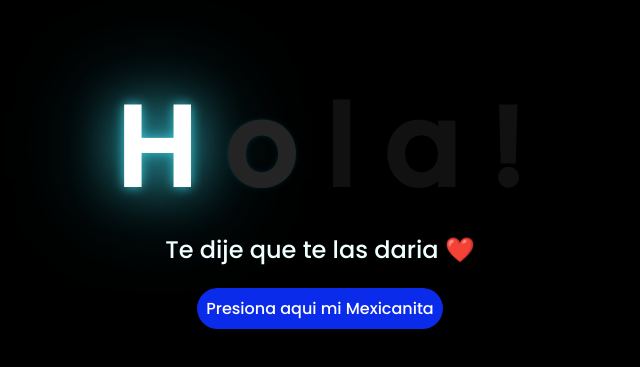
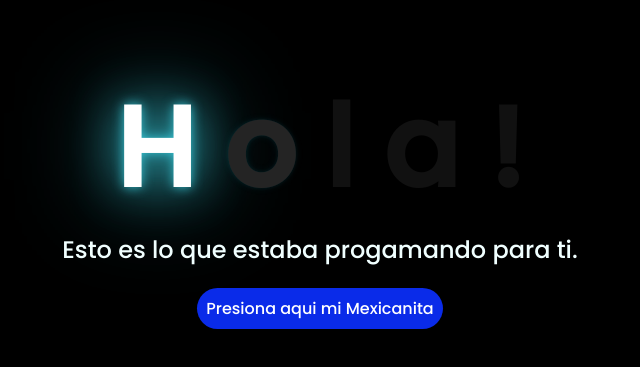
Before and after one commit to Aionnn/Paracaidas15.github.io, a plain HTML site: page index.html in a window 1280 px wide. Shown: the part 139-506 px from the top of the page, without its empty margins (328-968 px from the left). Drawn offline with Linux system fonts and the light colour scheme.

Commit message:
Update index.html

```diff
--- a/index.html
+++ b/index.html
@@ -19,7 +19,7 @@
         <span>!</span>
     </div>
     <div class="description">
-        <span>Te dije que te las daria ❤️ </span>
+        <span>Esto es lo que estaba progamando para ti. </span>
     </div>
     <div class="button">
         <button class="botones">
```
